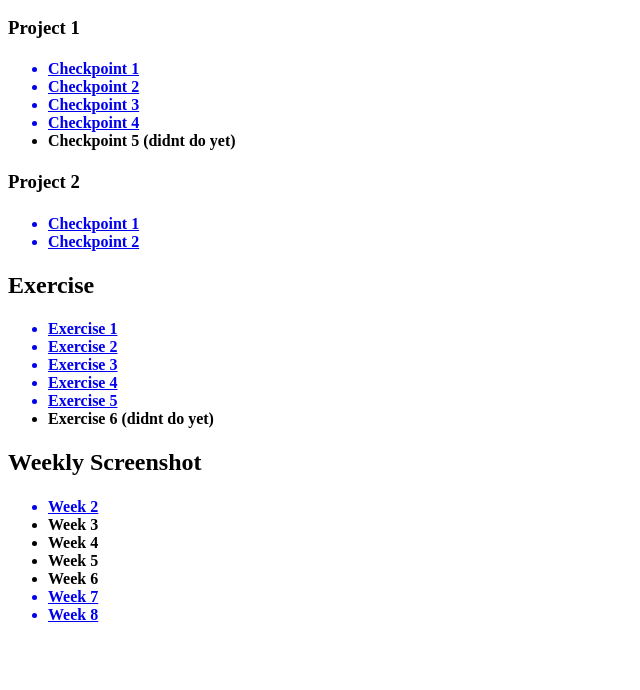
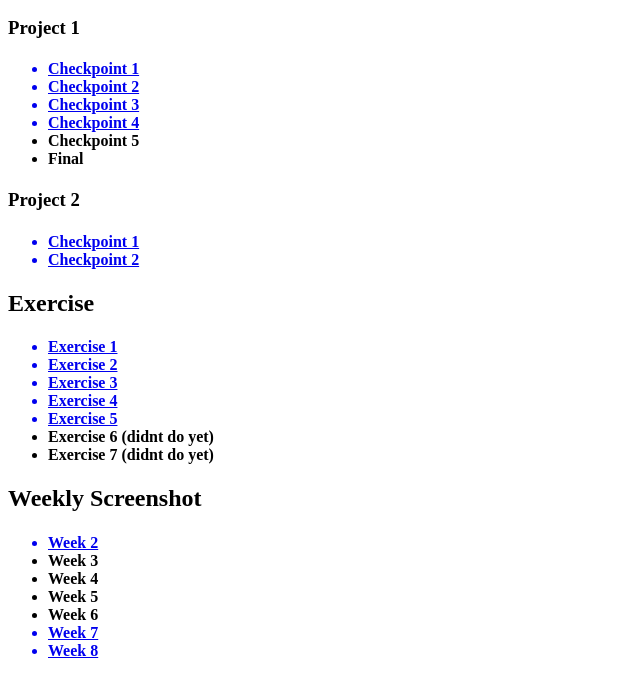
Before and after one commit to MakMekonnen/AVT415, a plain HTML site: page index.html in a window 1280 px wide. Shown: the part 110-800 px from the top of the page, without its empty margins (0-640 px from the left). Drawn offline with Linux system fonts and the light colour scheme.

Commit message:
update homepage

```diff
--- a/index.html
+++ b/index.html
@@ -24,7 +24,8 @@
                 <li> Checkpoint 4 </li>
             </a>
 
-                <li> Checkpoint 5 (didnt do yet) </li>
+                <li> Checkpoint 5</li>
+                <li> Final </li>
 
         </h4>
     </ul>
@@ -59,6 +60,7 @@
             </a>
 
                 <li> Exercise 6 (didnt do yet)</li>
+                <li> Exercise 7 (didnt do yet)</li>
 
         </h4>
     </ul>
```
